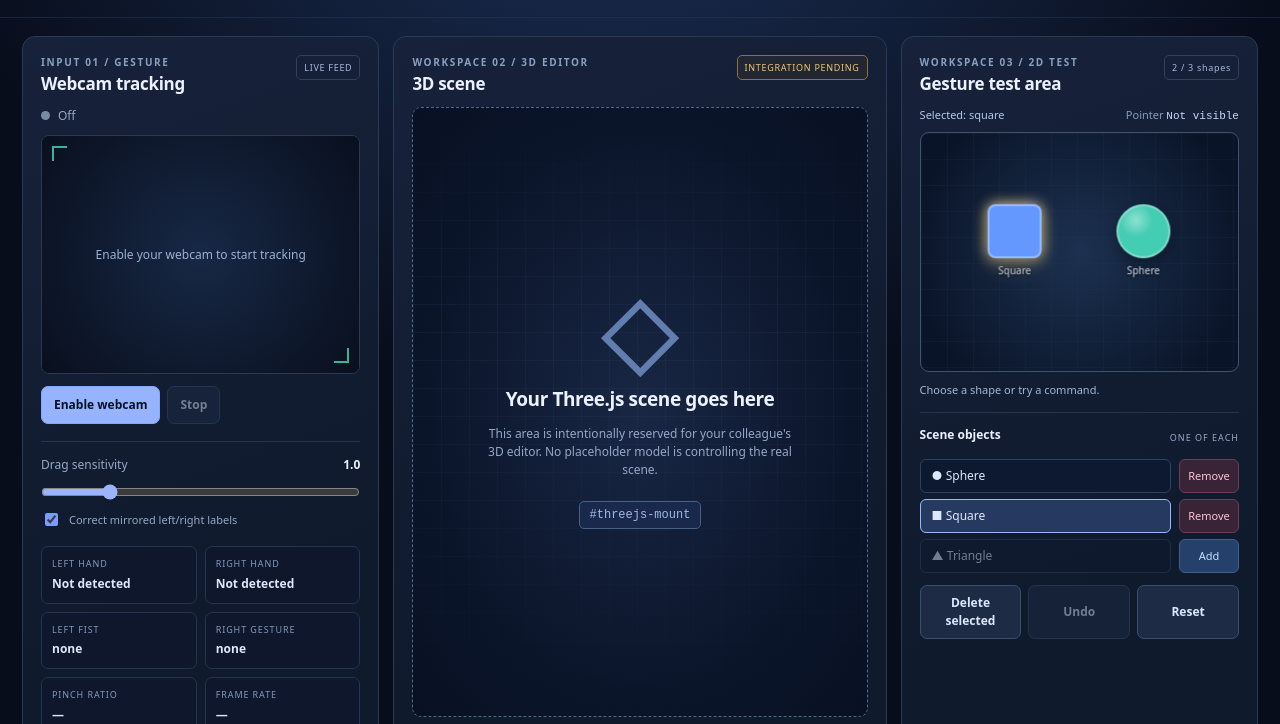
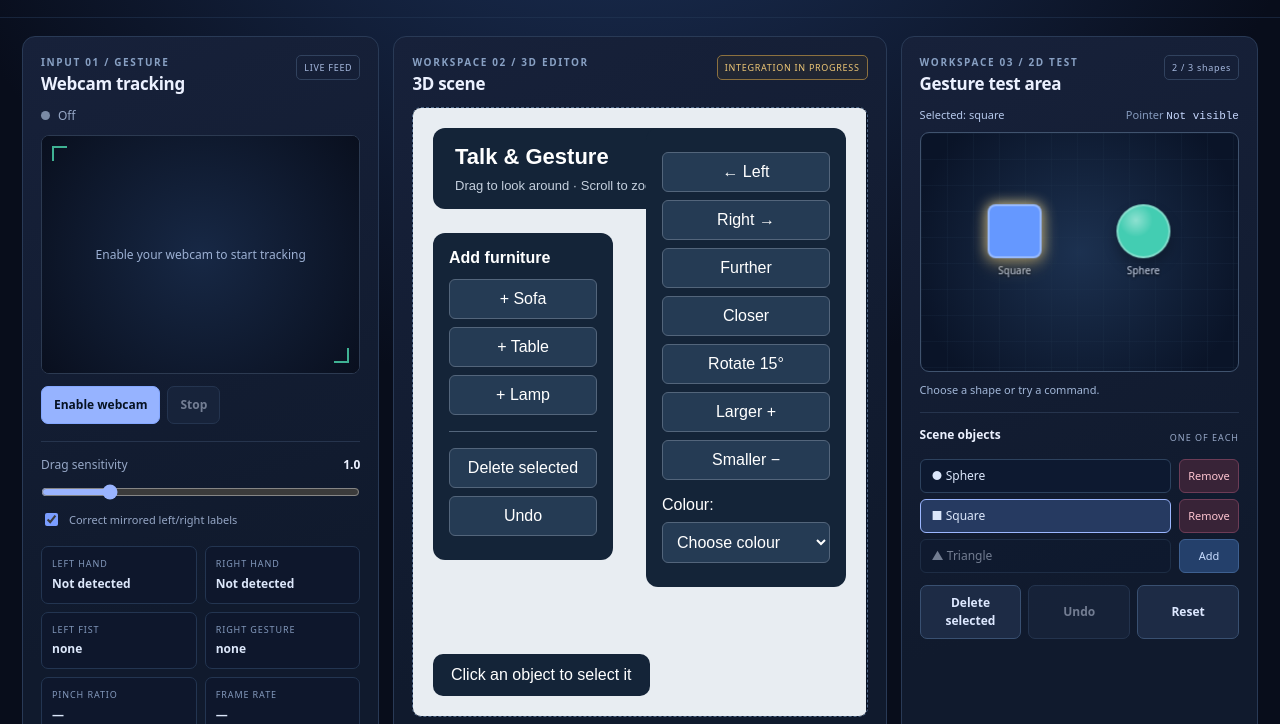
Before and after one commit to udjoshi1658-del/HCI-TALK-AND-GESTURE-CD4, a plain HTML site: page public/index.html in a window 1280 px wide. Shown: the part 76-800 px from the top of the page. Drawn offline with Linux system fonts and the light colour scheme.

Commit message:
Update index.html
Mount area: The placeholder is replaced with the iframe, with a min-height so it can't collapse.

Bridge script: bridge.js is added after main.js.

Status tag: "INTEGRATION PENDING" now reads "INTEGRATION IN PROGRESS". The 3D connection is only basic and untested, so I didn't claim it's finished.

```diff
--- a/public/index.html
+++ b/public/index.html
@@ -48,10 +48,10 @@
       </section>
 
       <section class="panel editor-panel" aria-labelledby="editor-heading">
-        <div class="panel-top"><div><p class="eyebrow">WORKSPACE 02 / 3D EDITOR</p><h2 id="editor-heading">3D scene</h2></div><span class="pending-tag">INTEGRATION PENDING</span></div>
-        <div id="threejs-mount" class="threejs-mount" role="region" aria-label="Reserved Three.js integration area">
-          <div class="grid-accent" aria-hidden="true"></div>
-          <div class="mount-placeholder"><div class="mount-symbol" aria-hidden="true">◇</div><h3>Your Three.js scene goes here</h3><p>This area is intentionally reserved for your colleague's 3D editor. No placeholder model is controlling the real scene.</p><div class="mount-label">#threejs-mount</div></div>
+        <div class="panel-top"><div><p class="eyebrow">WORKSPACE 02 / 3D EDITOR</p><h2 id="editor-heading">3D scene</h2></div><span class="pending-tag">INTEGRATION IN PROGRESS</span></div>
+        <div id="threejs-mount" class="threejs-mount" role="region" aria-label="3D editor">
+          <iframe id="editor-frame" src="./editor/" title="3D editor"
+            style="width:100%;height:100%;min-height:420px;border:0;display:block"></iframe>
         </div>
         <div class="integration-note"><span class="integration-icon">↗</span><div><b>Ready for integration</b><p>Commands are broadcast via <code>editor:command</code>. Shape and selection state is available via <code>editor:scene-state</code>.</p></div></div>
       </section>
@@ -99,5 +99,6 @@
     window.addEventListener('unhandledrejection',event=>showDebugError(event.reason?.stack||event.reason?.message||String(event.reason)));
   </script>
   <script type="module">import('./main.js').catch(error=>showDebugError('Could not start main.js:\n'+(error.stack||error.message||String(error))));</script>
+  <script type="module" src="./bridge.js"></script>
 </body>
 </html>
```
